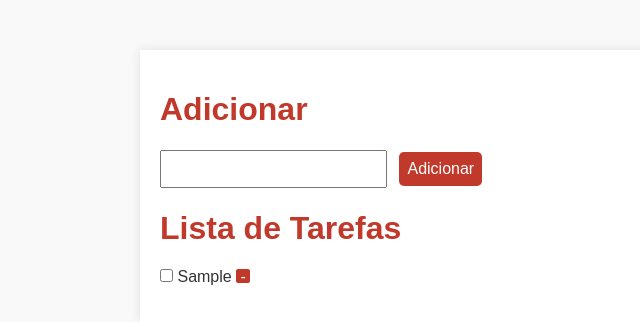
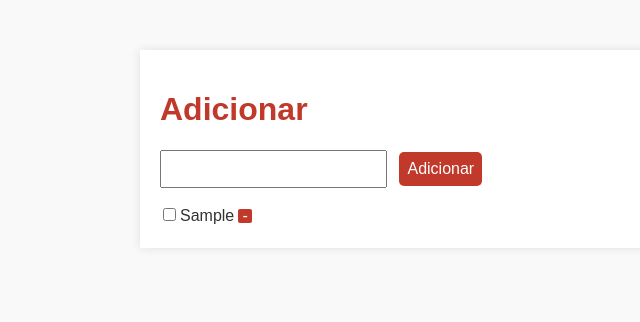
Before and after one commit to lucasbalancieri/to-do-list, a plain HTML site: page index.html in a window 1280 px wide. Both pictures are taken after typing "Sample" into the empty fields and a click on the button "Adicionar". Shown: the whole page, without its empty margins (180-820 px from the left). Drawn offline with nearby package versions, Linux system fonts and the light colour scheme.

Commit message:
substitui a lista por uma tabela, ajusta as funções para que operem com os elementos da tabela, remove o CSS relacionado à lista.

```diff
--- a/assets/css/style.css
+++ b/assets/css/style.css
@@ -30,6 +30,11 @@ input[type="button"]:hover {
     background-color: #a93226;
 }
 
+.adicionar-btn {
+    padding: 8px;
+    border-radius: 5px;
+}
+
 .remover-btn {
     width: 14px;
     height: 14px;
@@ -39,30 +44,7 @@ input[type="button"]:hover {
     line-height: 1px;
 }
 
-.adicionar-btn {
-    padding: 8px;
-    border-radius: 5px;
-}
-
 input[type="text"] {
     padding: 8px;
     margin-right: 8px;
 }
-
-ul {
-    list-style: none;
-    padding: 0;
-}
-
-li {
-    margin-bottom: 10px;
-}
-
-.checkbox:checked+span {
-    text-decoration: line-through;
-    color: #888;
-}
-
-.checkbox:not(:checked)+span {
-    text-decoration: none;
-}
--- a/assets/js/script.js
+++ b/assets/js/script.js
@@ -2,41 +2,55 @@ let counter = 1;
 
 function adicionar() {
     const tarefaInpt = document.querySelector('input#insere-tarefa');
-    const tarefaList = document.querySelector('ul#lista-tarefa');
-
-    (tarefaInpt.value.length !== 0) ? adicionarTarefa(tarefaInpt, tarefaList) : window.alert('tarefa vazia');
+    const tabelaTarefa = document.querySelector('table#resultado-tbl');
+    /**
+     * Tarefa 1
+     * ['T', 'a', 'r', 'e', 'f', 'a', ' ', '1']
+     *   0    1    2    3    4    5    6    7
+     *
+     */
+    (tarefaInpt.value.length !== 0) ? addTarefa(tarefaInpt, tabelaTarefa) : window.alert('tarefa vazia');
 
 }
 
-// gera id para os itsens da lista
+// gera id para os itens da tabela
 function gerarId() {
     return counter++
 }
 
-// cria tarefa para ser incluida na lista de tarefas;
-function criarTarefa(tarefa) {
-    const li = document.createElement('li');
-    li.id = gerarId();
-    li.innerHTML = `<input type="checkbox" class='checkbox'>
-                    <span> ${tarefa}</span>
-                    <input type="button" class="remover-btn" value="-" onclick="removerTarefa(${li.id})">`
-    return li;
-}
+// adiciona uma nova tarefa
+function addTarefa(tarefaInpt, tabelaTarefa){
+    const novaLinha = tabelaTarefa.insertRow(-1); // -1 insere a nova linha no final da tabela
+    novaLinha.id = gerarId();
+    //Define <td>
+    const coluna1 = novaLinha.insertCell(0);
+    const coluna2 = novaLinha.insertCell(1);
+    const coluna3 = novaLinha.insertCell(2);
 
-// adiciona tarefa na lista
-function adicionarTarefa(tarefaInpt, tarefaList) {
-    const novaTarefa = criarTarefa(tarefaInpt.value);
-    tarefaList.appendChild(novaTarefa); // adiciona a tarefa na lista de tarefas.
+    //Preenche <td>
+    coluna1.innerHTML = `<input type="checkbox" class='checkbox' onchange="riscarTarefa(this, ${novaLinha.id})">`
+    coluna2.innerHTML = `<span>${tarefaInpt.value}</span>`;
+    coluna3.innerHTML = `<input type="button" class="remover-btn" value="-" onclick="removerTarefa(${novaLinha.id})">`
+
     tarefaInpt.value = ''; // limpa o input
 }
 
-//remove tarefa da lista
+// risca uma tarefa com base no comportamento do checkbox
+function riscarTarefa(checkbox, id) {
+    const trElement = checkbox.parentElement.parentElement;
+    if (checkbox.checked) {
+        trElement.classList.add('checked');
+        document.getElementById(id).style.textDecoration = 'line-through';
+        document.getElementById(id).style.color ='#888';
+    } else {
+        trElement.classList.remove('checked');
+        document.getElementById(id).style.textDecoration = 'none';
+        document.getElementById(id).style.color ='#333';
+    }
+}
+
+// remove uma tarefa da tabela
 function removerTarefa(id) {
-    const tarefaList = document.querySelector('ul#lista-tarefa');
-    const rmvTarefa = document.getElementById(id)
-
-    if (rmvTarefa) { // valida se o item a ser removido está na lista
-        tarefaList.removeChild(rmvTarefa);
-        return window.alert('tarefa removida');
-    };
+    const delTarefa = document.getElementById(id)
+    delTarefa ? delTarefa.parentNode.removeChild(delTarefa) : window.alert('Tarefa não encontrada')
 }
--- a/index.html
+++ b/index.html
@@ -24,13 +24,11 @@
         </div>
 
         <div id="resultado">
-            <h1>Lista de Tarefas</h1>
-            <ul id="lista-tarefa">
-            </ul>
+            <table id='resultado-tbl'>
+            </table>
         </div>
     </section>
 
     <script src="./assets/js/script.js"></script>
 </body>
-
 </html>
```
